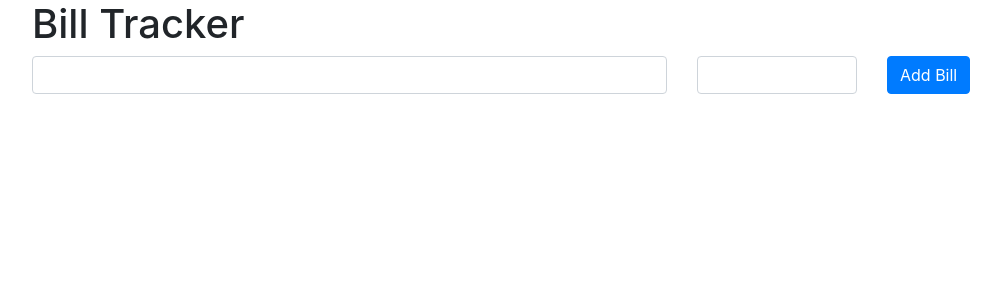
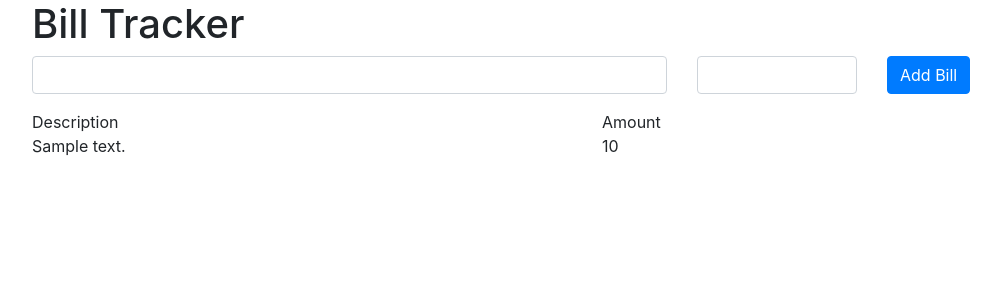
Before and after one commit to sudiarth/Bill-Tracker, a Flask app: template templates/index.html in a window 1280 px wide. Shown: the top 300 px of the page, without its empty margins (53-1054 px from the left). Run offline with Flask 2, Linux system fonts and the light colour scheme; the template is opened without the code that fills it: most values are stand-ins (such as "Sample title", 1, 10 or a date in 2020); some libraries are stand-ins or nearby versions.

Commit message:
show all bills on page

```diff
--- a/server.py
+++ b/server.py
@@ -12,6 +12,7 @@ def add_bill():
     description = request.form['description']
     amount = request.form['amount']
     create_bill(amount, description)
-    return render_template('index.html')
+    bills = get_all_bills()
+    return render_template('index.html', all_bills = bills)
 
 app.run(debug=True)
--- a/templates/index.html
+++ b/templates/index.html
@@ -14,4 +14,24 @@
         </div>
     </div>
 </form>
+
+<div class="row">
+    <div class="col-6">
+        Description
+    </div>
+    <div class="col-3">
+        Amount
+    </div>
+    {% for bill in all_bills %}
+        <div class="col-6">
+            {{ bill.description }}
+        </div>
+        <div class="col-3">
+            {{ bill.amount }}
+        </div>
+    {% endfor %}
+</div>
+
+
+
 {% endblock %}
```
